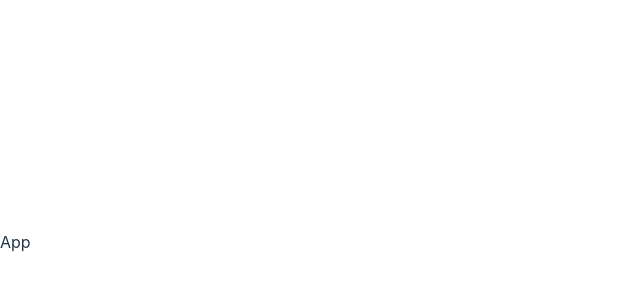
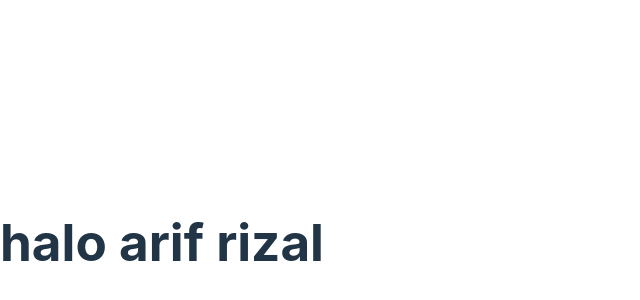
Before and after one commit to arif-rizal1122/basic-react, a React (Vite) app: page / in a window 1280 px wide. Shown: the part 158-458 px from the top of the page, without its empty margins (0-640 px from the left). Built offline with nearby package versions, Linux system fonts and the light colour scheme.

Commit message:
jsx app.jsx

```diff
--- a/src/App.jsx
+++ b/src/App.jsx
@@ -2,8 +2,12 @@
 
 
 function App() {
+  const nama = "arif rizal";
+
   return (
-    <div>App</div>
+    <div>
+      <h1>halo {nama}</h1>
+    </div>
   )
 }
 
```
